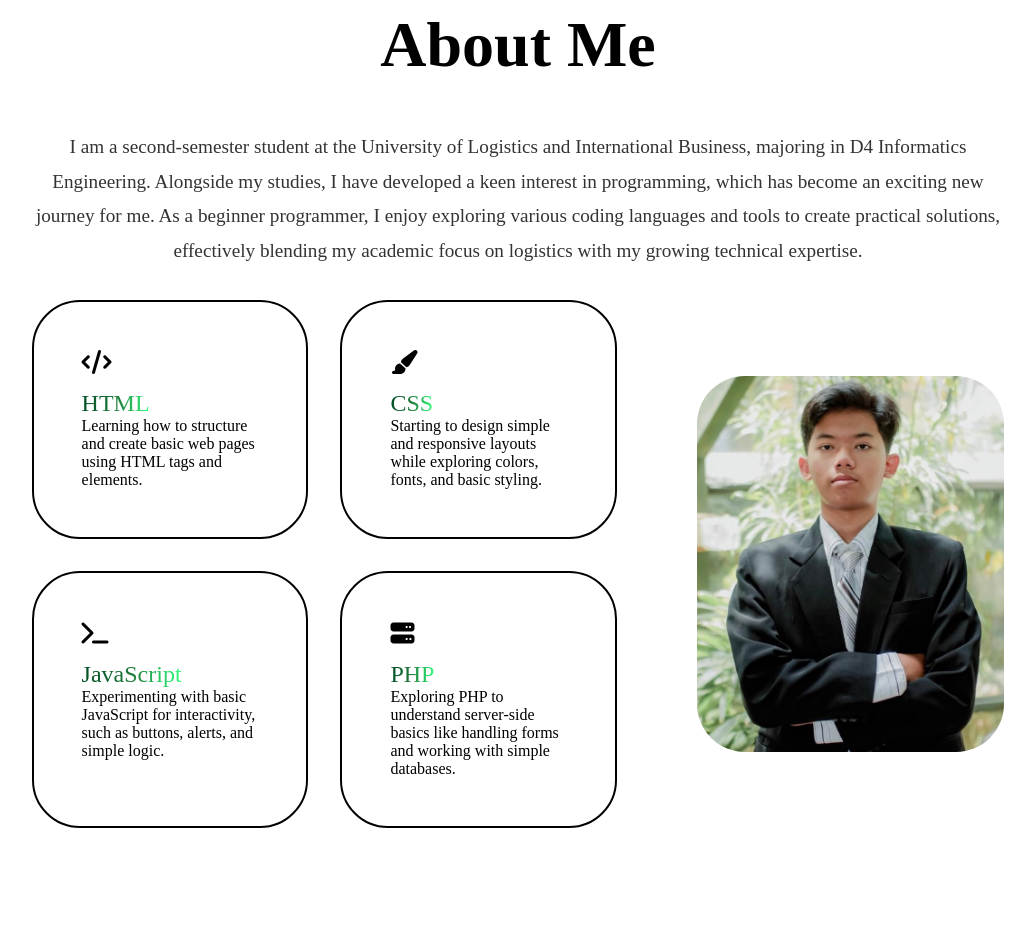
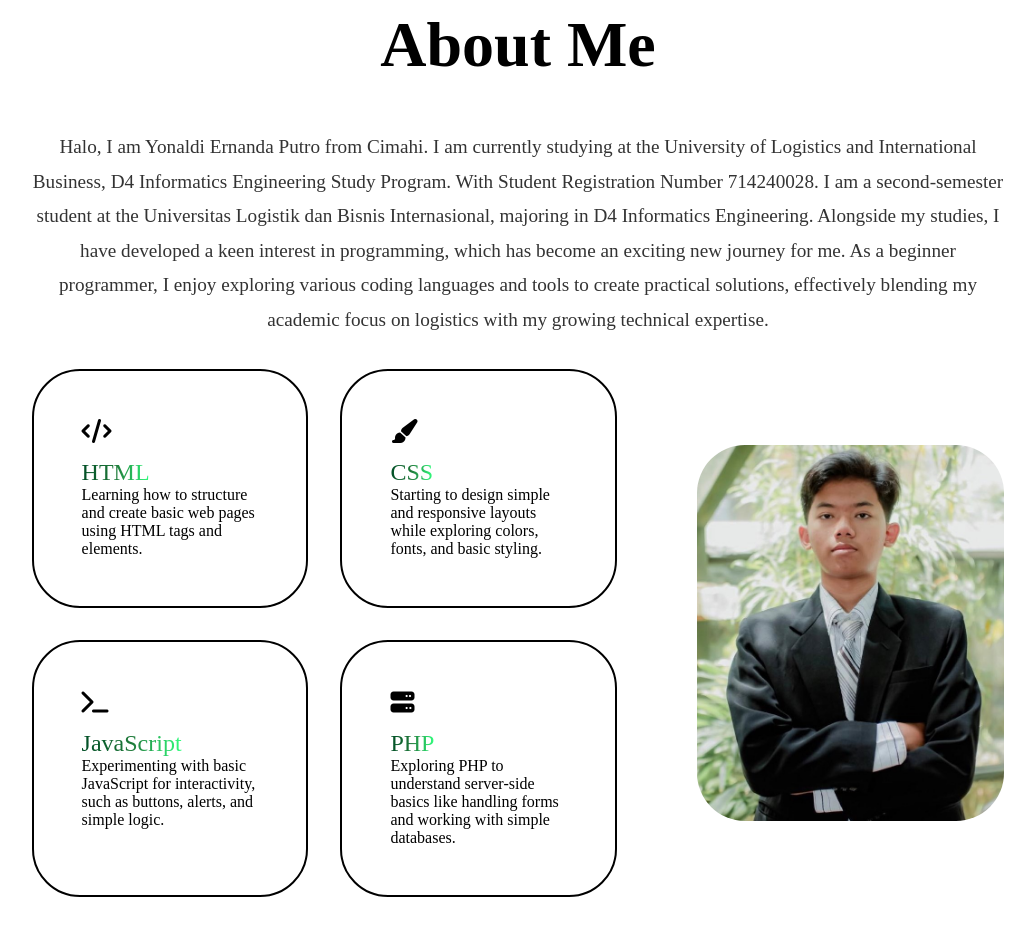
Before and after one commit to YonaldiEp/Portofolio, a plain HTML site: page index.html in a window 1280 px wide. Shown: the part 920-1847 px from the top of the page, without its empty margins (122-1157 px from the left). Drawn offline with Linux system fonts and the light colour scheme.

Commit message:
update about

```diff
--- a/index.html
+++ b/index.html
@@ -76,11 +76,13 @@
 
         <div class="about-description">
             <p>
-                I am a second-semester student at the University of Logistics and International Business, majoring in D4
-                Informatics Engineering. Alongside my studies, I have developed a keen interest in programming, which
-                has become an exciting new journey for me. As a beginner programmer, I enjoy exploring various coding
-                languages and tools to create practical solutions, effectively blending my academic focus on logistics
-                with my growing technical expertise.
+                Halo, I am Yonaldi Ernanda Putro from Cimahi. I am currently studying at the University of Logistics and
+                International Business, D4 Informatics Engineering Study Program. With Student Registration Number
+                714240028. I am a second-semester student at the Universitas Logistik dan Bisnis Internasional,
+                majoring in D4 Informatics Engineering. Alongside my studies, I have developed a keen interest in
+                programming, which has become an exciting new journey for me. As a beginner programmer, I enjoy
+                exploring various coding languages and tools to create practical solutions, effectively blending my
+                academic focus on logistics with my growing technical expertise.
             </p>
         </div>
 
```
